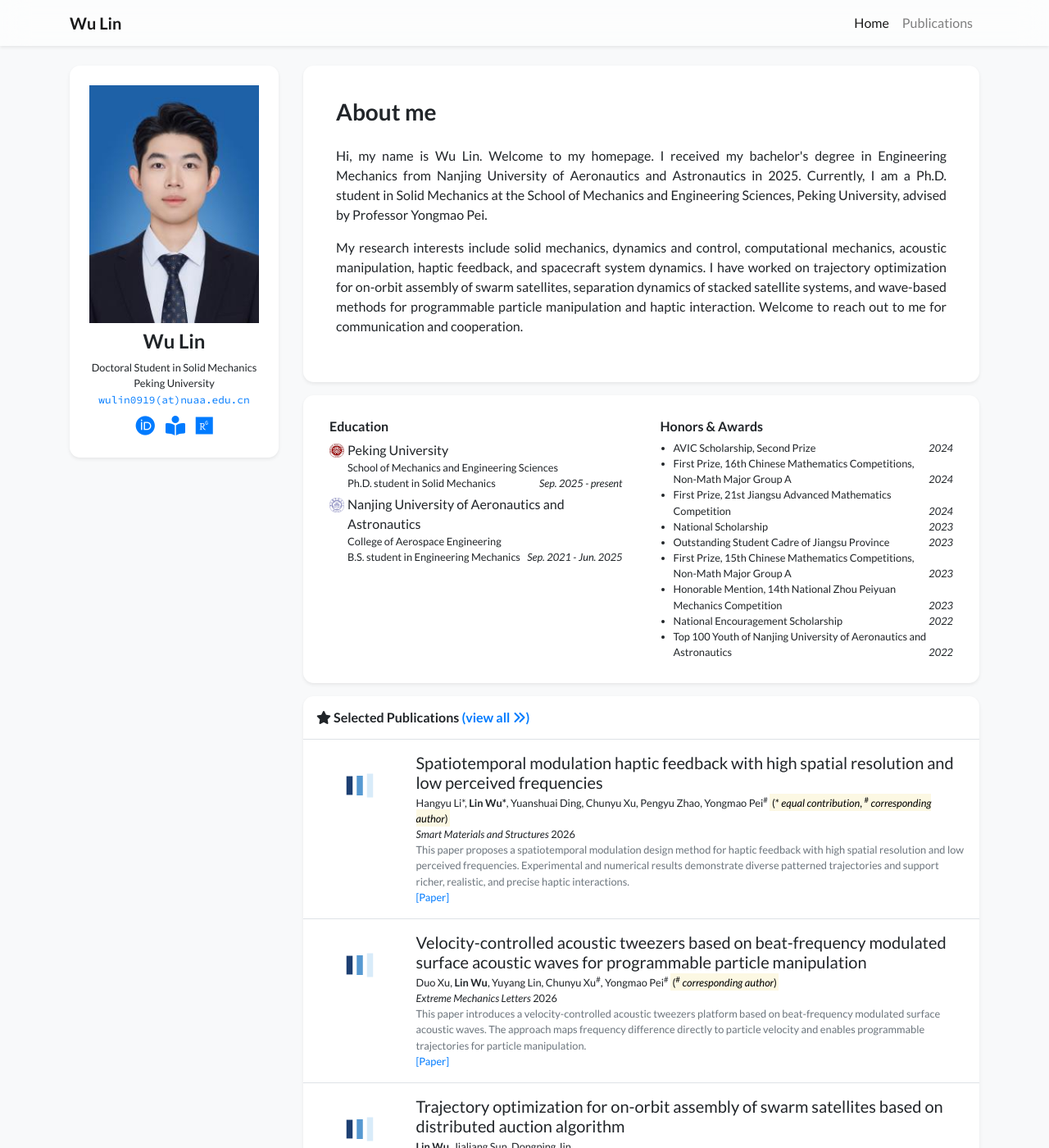
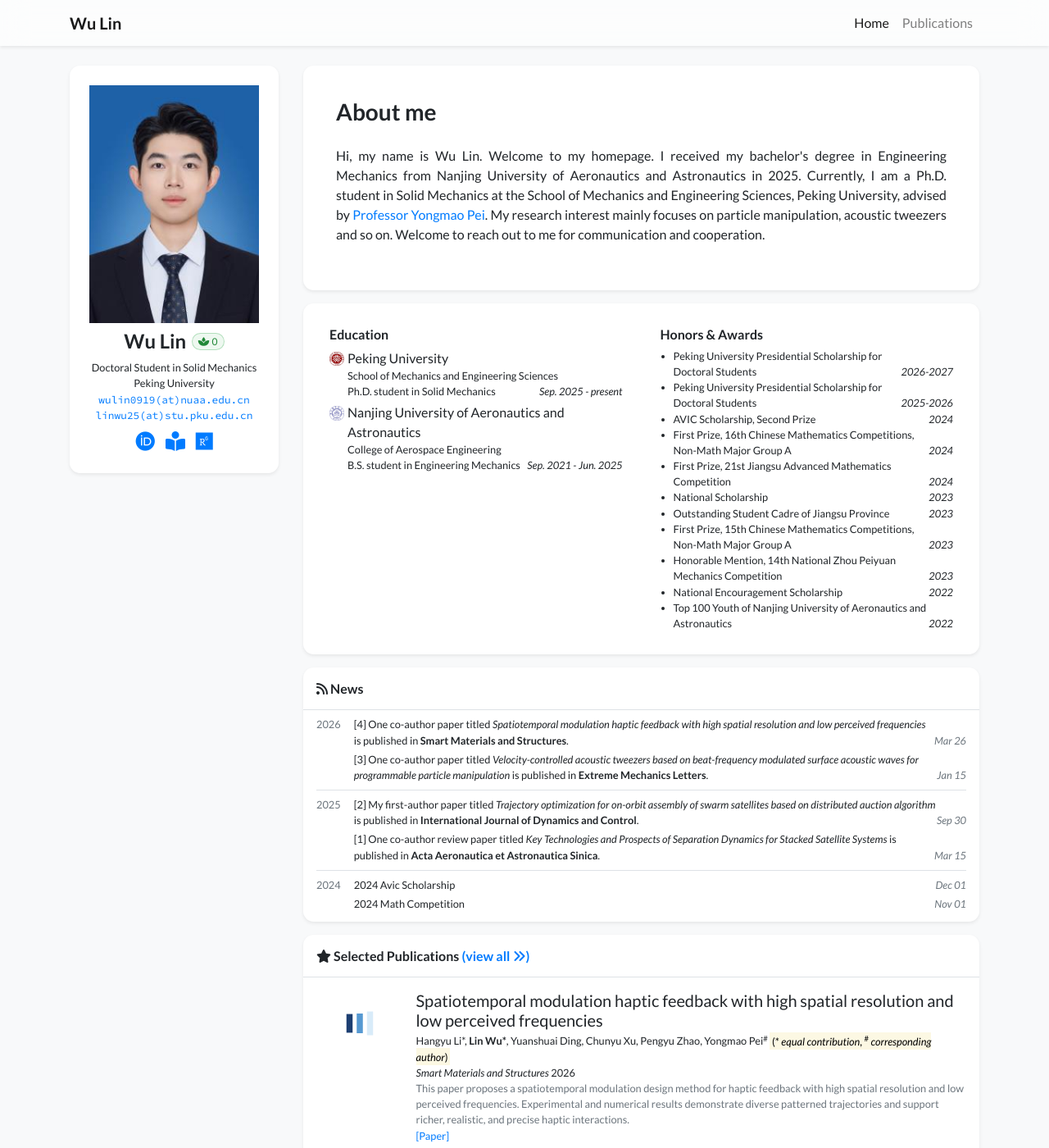
Before and after one commit to WuLin0919/wulin0919.github.io, a Jekyll site: the page built from index.html, in a window 1280 px wide and 1400 px high. Shown: the whole window at 82% size. Built offline with Jekyll 4.4.1, drawn with Linux system fonts in a browser that asks for light colours; nearby versions of some CDN libraries; a style sheet for code colours, icons or effects is not loaded; some of the changed text lies outside the part shown.

Commit message:
Add files via upload

```diff
--- a/_data/display.yml
+++ b/_data/display.yml
@@ -1,6 +1,6 @@
 homepage:
   show_experience: true
-  show_news: false
+  show_news: true
   show_selected_publications: true
   num_news: 6
 
--- a/_data/profile.yml
+++ b/_data/profile.yml
@@ -8,6 +8,9 @@ positions:
   logo: /assets/images/badges/PKU.png
 
 email: "wulin0919@nuaa.edu.cn"
+emails:
+- "wulin0919@nuaa.edu.cn"
+- "linwu25@stu.pku.edu.cn"
 orcid: 0009-0005-6544-2197
 wos: https://webofscience.clarivate.cn/wos/author/record/POY-4128-2026
 researchgate: https://www.researchgate.net/profile/Wu-Lin-36?ev=hdr_xprf
@@ -18,15 +21,10 @@ short_bio: >-
     Hi, my name is Wu Lin. Welcome to my homepage. I received my bachelor's degree
     in Engineering Mechanics from Nanjing University of Aeronautics and Astronautics
     in 2025. Currently, I am a Ph.D. student in Solid Mechanics at the School of
-    Mechanics and Engineering Sciences, Peking University, advised by Professor
-    Yongmao Pei.
-  </p>
-  <p>
-    My research interests include solid mechanics, dynamics and control,
-    computational mechanics, acoustic manipulation, haptic feedback, and spacecraft
-    system dynamics. I have worked on trajectory optimization for on-orbit assembly
-    of swarm satellites, separation dynamics of stacked satellite systems, and
-    wave-based methods for programmable particle manipulation and haptic interaction.
+    Mechanics and Engineering Sciences, Peking University, advised by
+    <a href="https://orcid.org/0000-0002-5661-3135" target="_blank">Professor Yongmao Pei</a>.
+    My research interest mainly focuses on particle manipulation,
+    acoustic tweezers and so on.
     Welcome to reach out to me for communication and cooperation.
   </p>
 
@@ -47,6 +45,10 @@ education:
   date: Sep. 2021 - Jun. 2025
 
 awards:
+- name: Peking University Presidential Scholarship for Doctoral Students
+  date: 2026-2027
+- name: Peking University Presidential Scholarship for Doctoral Students
+  date: 2025-2026
 - name: AVIC Scholarship, Second Prize
   date: 2024
 - name: First Prize, 16th Chinese Mathematics Competitions, Non-Math Major Group A
--- a/_includes/widgets/profile_card_mini.html
+++ b/_includes/widgets/profile_card_mini.html
@@ -21,8 +21,12 @@
                     </div>
                 </div>
                 <div class="row">
-                    <div class="col text-center h4">
-                        {{ site.data.profile.primary_name }}
+                    <div class="col text-center h4 profile-name-line">
+                        <span>{{ site.data.profile.primary_name }}</span>
+                        <button type="button" class="flower-button" data-toggle="tooltip" data-placement="top" title="Send a flower">
+                            <i class="fas fa-spa"></i>
+                            <span class="flower-count">0</span>
+                        </button>
                     </div>
                 </div>
 
@@ -36,9 +40,17 @@
 
                 <div class="row small">
                     <div class="col text-center">
-                        <a class="email-text" href="mailto:{{ site.data.profile.email | encode_email }}">
+                        {% if site.data.profile.emails %}
+                        {% for email in site.data.profile.emails %}
+                        <a class="email-text d-block" href="mailto:{{ email | encode_email }}">
+                            {{ email | replace: "@", "(at)" }}
+                        </a>
+                        {% endfor %}
+                        {% elsif site.data.profile.email %}
+                        <a class="email-text d-block" href="mailto:{{ site.data.profile.email | encode_email }}">
                             {{ site.data.profile.email | replace: "@", "(at)" }}
                         </a>
+                        {% endif %}
                     </div>
                 </div>
 
--- a/assets/css/global.css
+++ b/assets/css/global.css
@@ -91,3 +91,47 @@ div.lazy {
 .email-text {
     font-family: Source Code Pro, monospace;
 }
+
+.profile-name-line {
+    display: flex;
+    align-items: center;
+    justify-content: center;
+    gap: 0.4rem;
+}
+
+.flower-button {
+    display: inline-flex;
+    align-items: center;
+    gap: 0.2rem;
+    border: 1px solid rgba(40, 167, 69, 0.3);
+    border-radius: 999px;
+    background: rgba(40, 167, 69, 0.08);
+    color: #218838;
+    font-size: 0.75rem;
+    line-height: 1;
+    padding: 0.22rem 0.45rem;
+    vertical-align: middle;
+    cursor: pointer;
+    transition: background-color 0.15s ease, color 0.15s ease, transform 0.15s ease;
+}
+
+.flower-button:hover,
+.flower-button:focus {
+    background: rgba(40, 167, 69, 0.16);
+    color: #155724;
+    outline: none;
+    transform: translateY(-1px);
+}
+
+.flower-button.is-sent {
+    background: rgba(40, 167, 69, 0.18);
+    color: #155724;
+    cursor: default;
+    transform: none;
+}
+
+.flower-button-large {
+    margin-left: 0.35rem;
+    font-size: 0.85rem;
+    transform: translateY(-0.15rem);
+}
--- a/assets/js/common.js
+++ b/assets/js/common.js
@@ -39,4 +39,29 @@ $(function () {
     $(".lazy").on("load", function () {
         $grid.masonry('layout');
     });
+
+    var flowerStorageKey = 'wu-lin-flower-count';
+    var flowerSentThisVisit = false;
+    var flowerCount = parseInt(localStorage.getItem(flowerStorageKey) || '0', 10);
+    var $flowerButtons = $('.flower-button');
+
+    function updateFlowerButtons() {
+        $flowerButtons.find('.flower-count').text(flowerCount);
+        if (flowerSentThisVisit) {
+            $flowerButtons.addClass('is-sent').attr('disabled', true).attr('title', 'Flower sent');
+        }
+    }
+
+    updateFlowerButtons();
+
+    $flowerButtons.on('click', function () {
+        if (flowerSentThisVisit) {
+            return;
+        }
+        flowerSentThisVisit = true;
+        flowerCount += 1;
+        localStorage.setItem(flowerStorageKey, String(flowerCount));
+        updateFlowerButtons();
+        $('[data-toggle="tooltip"]').tooltip('dispose').tooltip();
+    });
 })
```
Also changed, not shown: _includes/widgets/profile_card.html (+12 -0 lines), _news/2025-stacked-satellite-separation.md (added, +5 -0 lines), _news/2025-swarm-satellite-trajectory.md (added, +5 -0 lines), _news/2026-acoustic-tweezers.md (added, +5 -0 lines), _news/2026-haptic-feedback.md (added, +5 -0 lines), _publications/2025/swarm-satellite-assembly-trajectory-optimization.md (+1 -1 lines).
